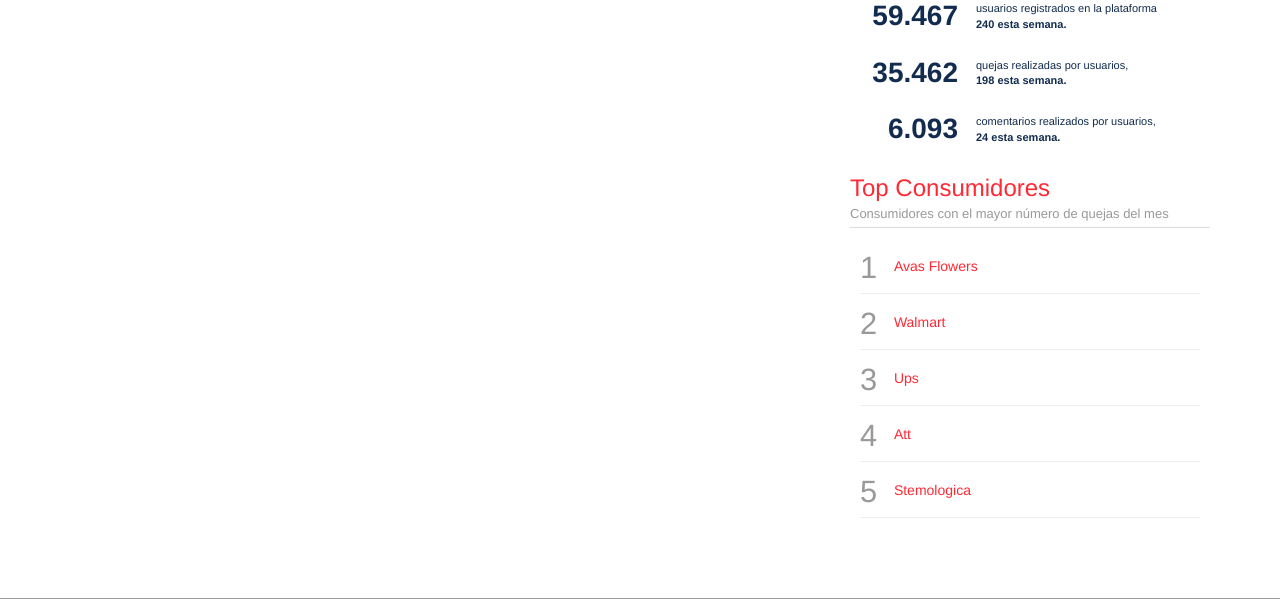
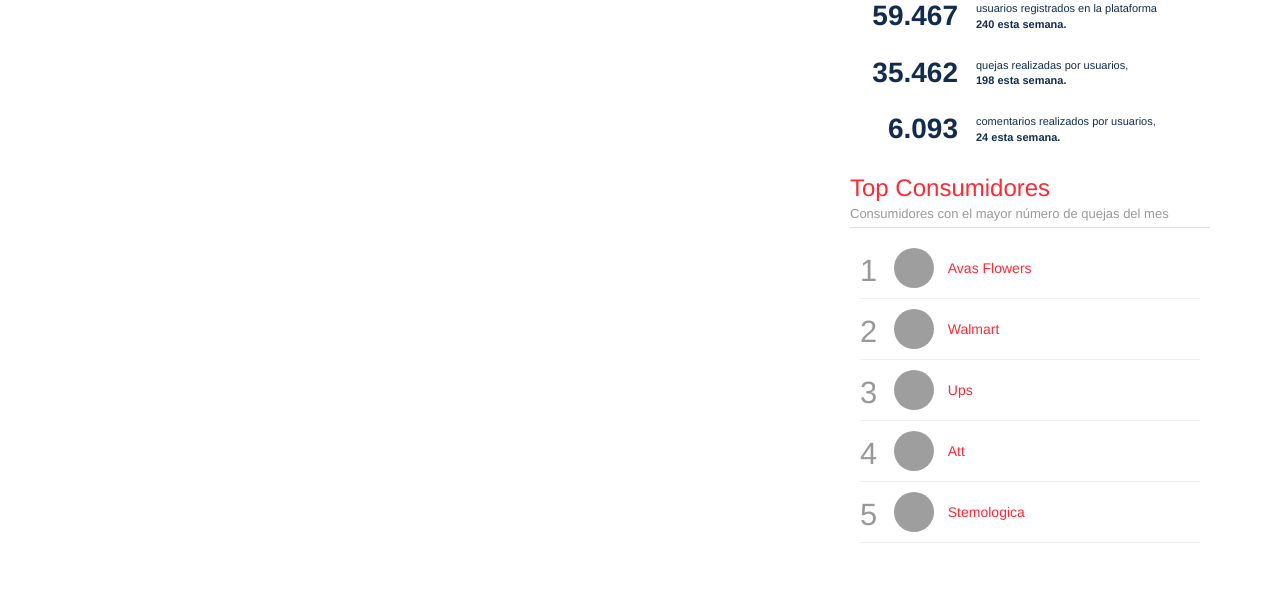
Before and after one commit to edwardmspc/dequr, a Django app: template templates/general/inicio.html in a window 1280 px wide. Shown: the part 1520-2119 px from the top of the page. Run offline with Django 3.2, Linux system fonts and the light colour scheme; the template is opened without the code that fills it, so the values that code supplies are empty; some libraries are stand-ins or nearby versions; grey boxes are pictures that could not be loaded.

Commit message:
modificado el sidebar

```diff
--- a/static/assets/css/style.css
+++ b/static/assets/css/style.css
@@ -656,3 +656,12 @@ small, .type-small {
 .complaint-box ol.list .item-box a:hover {
   text-decoration: none;
 }
+
+.avatar {
+    width: 40px;
+  height: 40px;
+  border-radius: 50px;
+  -moz-border-radius: 50px;
+  -webkit-border-radius: 50px;
+  margin-right: 10px;
+}
--- a/templates/general/inicio.html
+++ b/templates/general/inicio.html
@@ -187,6 +187,7 @@
                             <li class="item-box">
                                 <a href="#">
                                     <span class="ordinal">1</span>
+                                    <img class="avatar" src="http://www.pissedconsumer.com/media/photos/e9/19/619e1810635a60a1f84f2fdd7a0b9076_100x100.jpg">
                                     <p class="content">Avas Flowers</p>
                                 </a>
                             </li>
@@ -194,6 +195,7 @@
                             <li class="item-box">
                                 <a href="#">
                                     <span class="ordinal">2</span>
+                                    <img class="avatar" src="http://www.pissedconsumer.com/media/photos/e9/19/619e1810635a60a1f84f2fdd7a0b9076_100x100.jpg">
                                     <p class="content">Walmart</p>
                                 </a>
                             </li>
@@ -201,6 +203,7 @@
                             <li class="item-box">
                                 <a href="#">
                                     <span class="ordinal">3</span>
+                                    <img class="avatar" src="http://www.pissedconsumer.com/media/photos/e9/19/619e1810635a60a1f84f2fdd7a0b9076_100x100.jpg">
                                     <p class="content">Ups</p>
                                 </a>
                             </li>
@@ -208,12 +211,14 @@
                             <li class="item-box">
                                 <a href="#">
                                     <span class="ordinal">4</span>
+                                    <img class="avatar" src="http://www.pissedconsumer.com/media/photos/e9/19/619e1810635a60a1f84f2fdd7a0b9076_100x100.jpg">
                                     <p class="content">Att</p>
                                 </a>
                             </li>
                             <li class="item-box">
                                 <a href="#">
                                     <span class="ordinal">5</span>
+                                    <img class="avatar" src="http://www.pissedconsumer.com/media/photos/e9/19/619e1810635a60a1f84f2fdd7a0b9076_100x100.jpg">
                                     <p class="content">Stemologica</p>
                                 </a>
                             </li>
```
